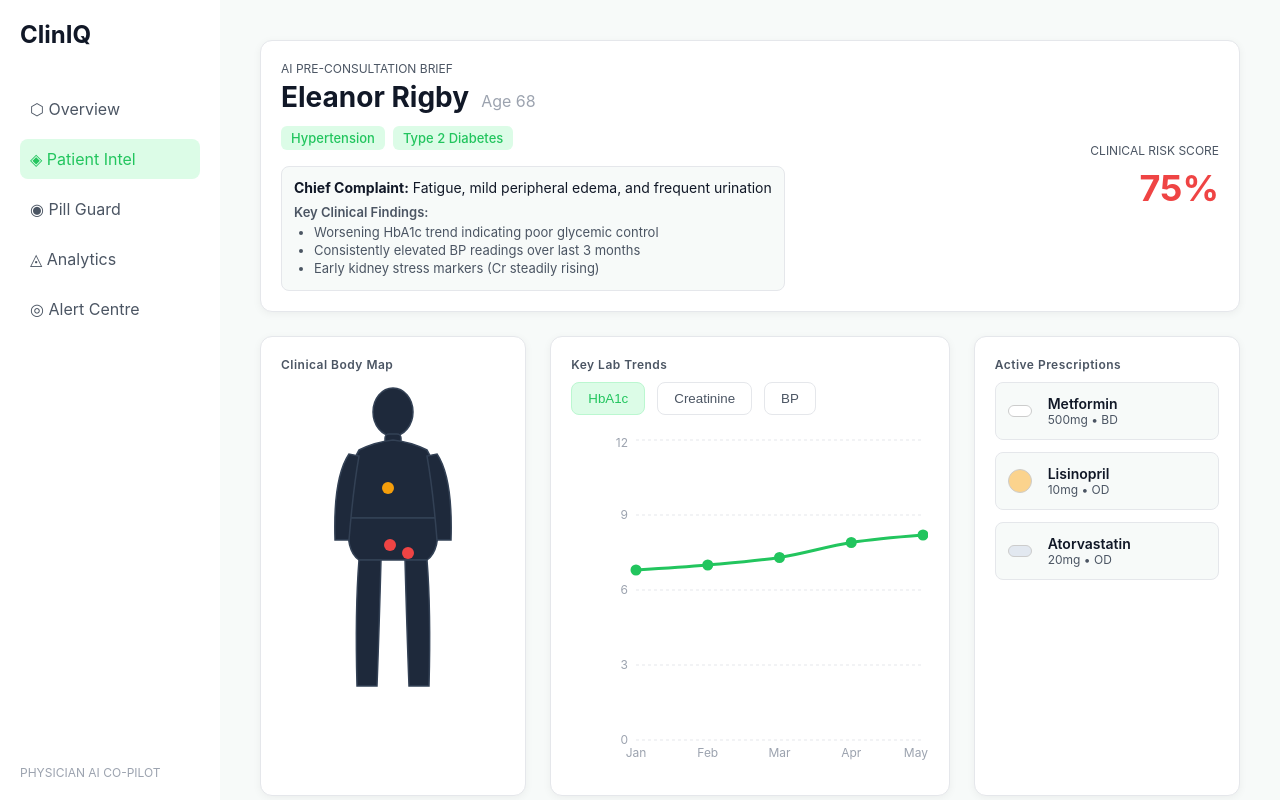
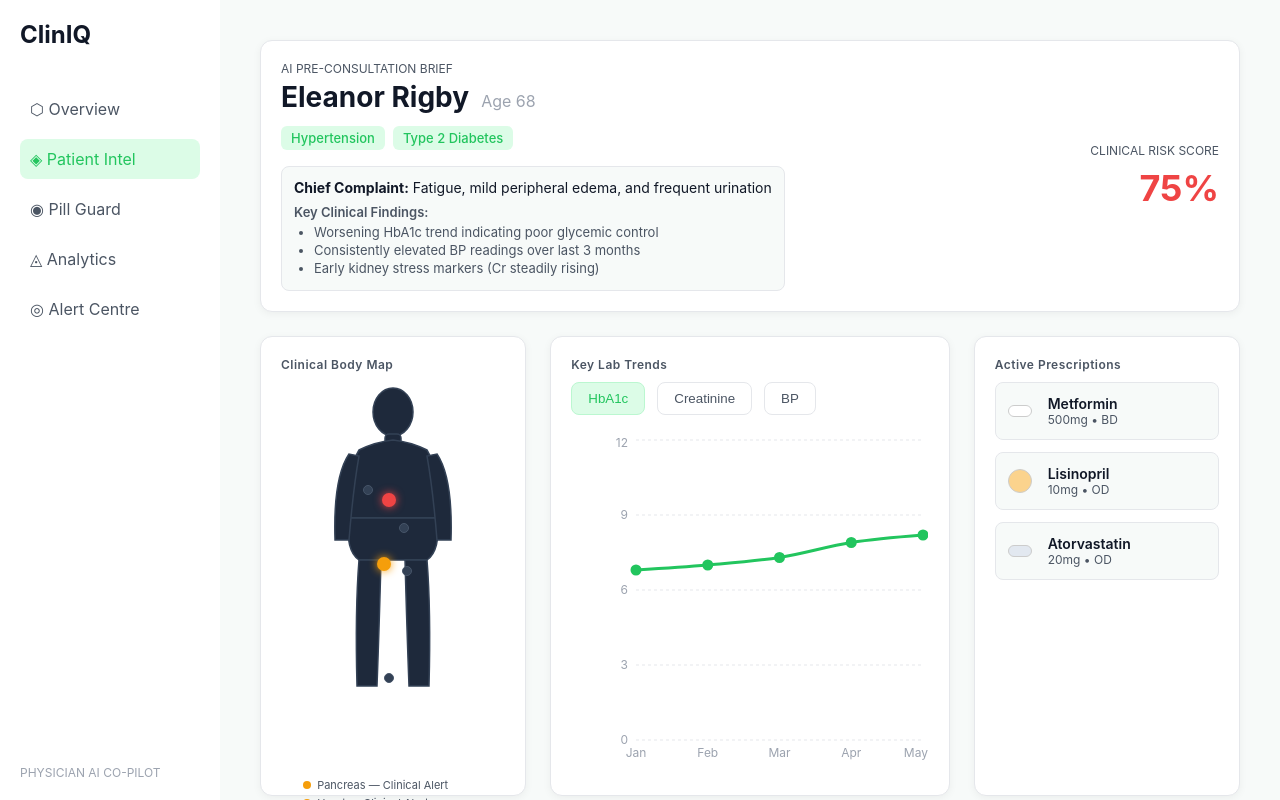
Before and after one commit to Keerthivasakrishna/cliniq, a React (Vite) app: page / in a window 1280 px wide. Both pictures are taken after a click on the element 511 px from the left and 274 px from the top of the page. Shown: the top 800 px of the page. Built offline with nearby package versions, Linux system fonts and the light colour scheme.

Commit message:
wire bodymap to diagnoses, add extraction indicator panel, add structured demo case

```diff
--- a/src/components/BodyMap.jsx
+++ b/src/components/BodyMap.jsx
@@ -1,14 +1,55 @@
 import { T } from "../tokens";
 
-export default function BodyMap() {
+/**
+ * Maps diagnosis keywords to body organ nodes.
+ * Returns a set of active organ names for the current patient.
+ */
+function getActiveOrgans(diagnoses = []) {
+    const active = new Set();
+    const all = diagnoses.map(d => d.toLowerCase()).join(" ");
+
+    if (all.includes("diabetes") || all.includes("glucose") || all.includes("hba1c") || all.includes("glyc")) {
+        active.add("pancreas");
+    }
+    if (all.includes("kidney") || all.includes("renal") || all.includes("creatinine") || all.includes("nephro") || all.includes("ckd")) {
+        active.add("kidney");
+    }
+    if (all.includes("heart") || all.includes("cardiac") || all.includes("coronary") || all.includes("cad") || all.includes("cholesterol") || all.includes("lipid")) {
+        active.add("heart");
+    }
+    if (all.includes("lung") || all.includes("pulmon") || all.includes("asthma") || all.includes("copd") || all.includes("respir")) {
+        active.add("lungs");
+    }
+    if (all.includes("liver") || all.includes("hepat")) {
+        active.add("liver");
+    }
+    if (all.includes("hypertension") || all.includes("blood pressure") || all.includes("bp")) {
+        active.add("heart");
+    }
+    if (all.includes("arthritis") || all.includes("joint") || all.includes("rheumat")) {
+        active.add("joints");
+    }
+
+    // Default: show at least one node if nothing matched
+    if (active.size === 0) active.add("heart");
+
+    return active;
+}
+
+const ORGANS = {
+    heart: { top: "26%", left: "44%", label: "Heart" },
+    kidney: { top: "43%", left: "55%", label: "Kidneys" },
+    pancreas: { top: "41%", left: "41%", label: "Pancreas" },
+    lungs: { top: "24%", left: "33%", label: "Lungs" },
+    liver: { top: "33%", left: "53%", label: "Liver" },
+    joints: { top: "68%", left: "45%", label: "Joints" },
+};
+
+export default function BodyMap({ diagnoses = [] }) {
+    const activeOrgans = getActiveOrgans(diagnoses);
+
     return (
-        <div
-            style={{
-                position: "relative",
-                width: "180px",
-                margin: "auto"
-            }}
-        >
+        <div style={{ position: "relative", width: "180px", margin: "auto" }}>
             <svg
                 viewBox="0 0 140 380"
                 width="180"
@@ -17,63 +58,59 @@ export default function BodyMap() {
             >
                 {/* Head */}
                 <ellipse cx="70" cy="30" rx="20" ry="24" />
-
                 {/* Neck */}
                 <rect x="62" y="52" width="16" height="14" rx="4" />
-
                 {/* Torso */}
                 <path d="M36 68 Q24 88 26 136 L114 136 Q116 88 104 68 Q88 60 70 58 Q52 60 36 68 Z" />
-
                 {/* Pelvis */}
                 <path d="M26 136 Q22 168 36 178 L104 178 Q118 168 114 136 Z" />
-
                 {/* Arms */}
                 <path d="M26 72 Q10 96 12 158 L26 158 Q30 108 36 74 Z" />
                 <path d="M104 74 Q110 108 114 158 L128 158 Q130 96 114 72 Z" />
-
                 {/* Legs */}
                 <path d="M36 178 Q32 228 34 304 L54 304 Q56 252 58 178 Z" />
                 <path d="M82 178 Q84 252 86 304 L106 304 Q108 228 104 178 Z" />
             </svg>
 
-            {/* Heart Node */}
-            <div
-                style={{
-                    position: "absolute",
-                    top: "26%",
-                    left: "44%",
-                    width: "12px",
-                    height: "12px",
-                    background: T.warning,
-                    borderRadius: "50%"
-                }}
-            />
+            {/* Organ nodes — only render organs present in ORGANS map */}
+            {Object.entries(ORGANS).map(([organ, pos]) => {
+                const isActive = activeOrgans.has(organ);
+                const color = isActive
+                    ? (organ === "heart" || organ === "kidneys" ? T.danger : T.warning)
+                    : "#334155";
 
-            {/* Kidney Node */}
-            <div
-                style={{
-                    position: "absolute",
-                    top: "43%",
-                    left: "55%",
-                    width: "12px",
-                    height: "12px",
-                    background: T.danger,
-                    borderRadius: "50%"
-                }}
-            />
+                return (
+                    <div
+                        key={organ}
+                        title={`${pos.label}${isActive ? " — Clinical alert" : ""}`}
+                        style={{
+                            position: "absolute",
+                            top: pos.top,
+                            left: pos.left,
+                            width: isActive ? "14px" : "10px",
+                            height: isActive ? "14px" : "10px",
+                            background: color,
+                            borderRadius: "50%",
+                            border: isActive ? `2px solid ${color}` : "1px solid #475569",
+                            boxShadow: isActive ? `0 0 8px ${color}` : "none",
+                            transition: "all 0.3s ease",
+                            cursor: "default"
+                        }}
+                    />
+                );
+            })}
 
-            {/* Pancreas Node */}
-            <div
-                style={{
-                    position: "absolute",
-                    top: "41%",
-                    left: "45%",
-                    width: "12px",
-                    height: "12px",
-                    background: T.danger,
-                    borderRadius: "50%"
-                }}
-            />
+            {/* Legend */}
+            {activeOrgans.size > 0 && (
+                <div style={{ marginTop: "12px", display: "flex", flexDirection: "column", gap: "4px" }}>
+                    {[...activeOrgans].map(organ => (
+                        <div key={organ} style={{ display: "flex", alignItems: "center", gap: "6px", fontSize: "11px", color: T.textSecondary }}>
+                            <div style={{ width: "8px", height: "8px", borderRadius: "50%", background: T.warning, flexShrink: 0 }} />
+                            <span>{ORGANS[organ]?.label} — Clinical Alert</span>
+                        </div>
+                    ))}
+                </div>
+            )}
         </div>
     );
 }
--- a/src/views/PatientIntel.jsx
+++ b/src/views/PatientIntel.jsx
@@ -93,7 +93,7 @@ export default function PatientIntel({ patient }) {
             <div style={{ display: "grid", gridTemplateColumns: "1fr 1.5fr 1fr", gap: "24px" }}>
                 {/* Column 1: Body Map */}
                 <GlassPanel title="Clinical Body Map" style={{ height: "460px" }}>
-                    <BodyMap />
+                    <BodyMap diagnoses={patient.diagnosis} />
                 </GlassPanel>
 
                 {/* Column 2: Lab Trends */}
```
Also changed, not shown: src/views/Overview.jsx (+77 -12 lines), demo_case_sheets/patient_case_realistic_1.txt (added).
